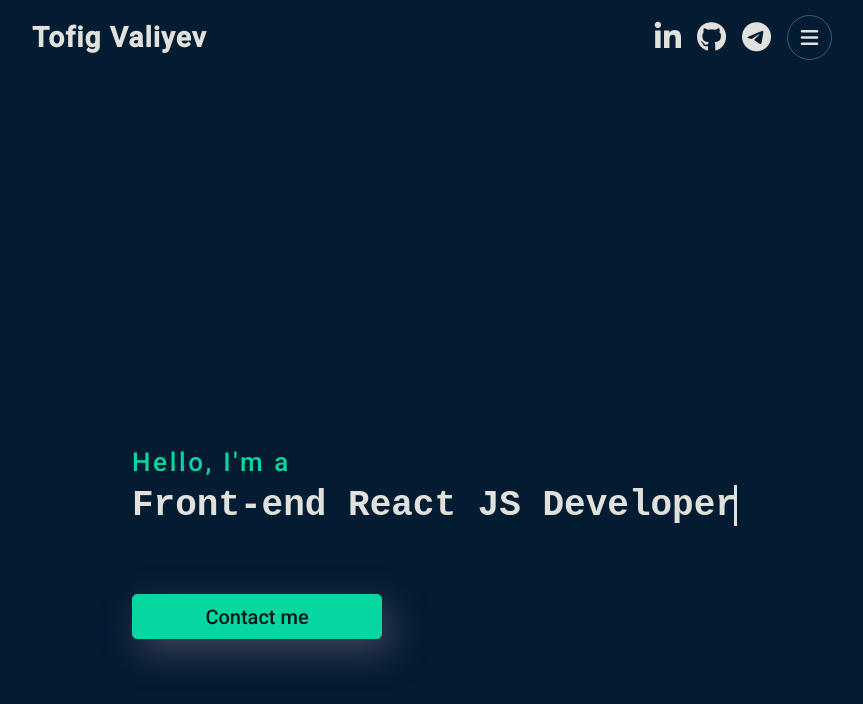
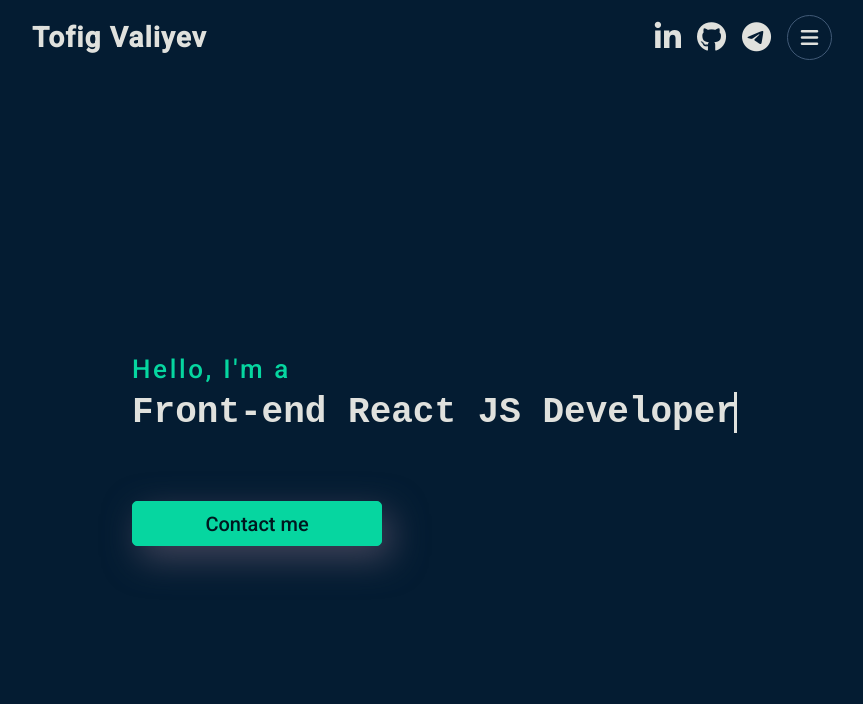
Before and after one commit to mayware/React-Portfolio, a React (Create React App) app: page / in a window 1280 px wide. Shown: the top 704 px of the page, without its empty margins (208-1071 px from the left). Built offline with nearby package versions, Linux system fonts and the light colour scheme; the HTML template or start-up script is replaced by a standard one.

Commit message:
fixed few issues with alignment

```diff
--- a/src/App.js
+++ b/src/App.js
@@ -25,8 +25,8 @@
   return (
     <BrowserRouter>
       <div className="App">
-        <Navbar toggleSidebar={toggleSidebar} hostNameBtn={hostNameBtn} sidebarBtnIcon={sidebarBtnIcon} />
         <div className="container">
+          <Navbar toggleSidebar={toggleSidebar} hostNameBtn={hostNameBtn} sidebarBtnIcon={sidebarBtnIcon} />
           {sidebarVisibilty && <Sidebar toggleSidebar={toggleSidebar} />}
           <Routes>
             <Route path="/" element={<Home />} />
--- a/src/index.css
+++ b/src/index.css
@@ -24,15 +24,13 @@
 }
 
 .container {
-  /* min-height: 100vh; */
+  min-height: 100vh;
 }
 
 .content {
   display: flex;
   align-items: center;
   justify-content: center;
-  min-height: 786px;
-  margin-top: 75px;
 }
 
 span {
--- a/src/styles/home.css
+++ b/src/styles/home.css
@@ -1,13 +1,14 @@
 .brief-card {
-    display: flex;
-    align-items: center;
-    justify-content: center;
-    width: 100%;
-    margin: 1rem;
-    /* border: 1px solid #fff; */
+    position: relative;
+    height: 750px;
+    width: 750px;
 }
 
 .brief-card-info {
+    position: absolute;
+    top: 50%;
+    left: 50%;
+    transform: translate(-50%, -50%);
     width: 600px;
 }
 
```
